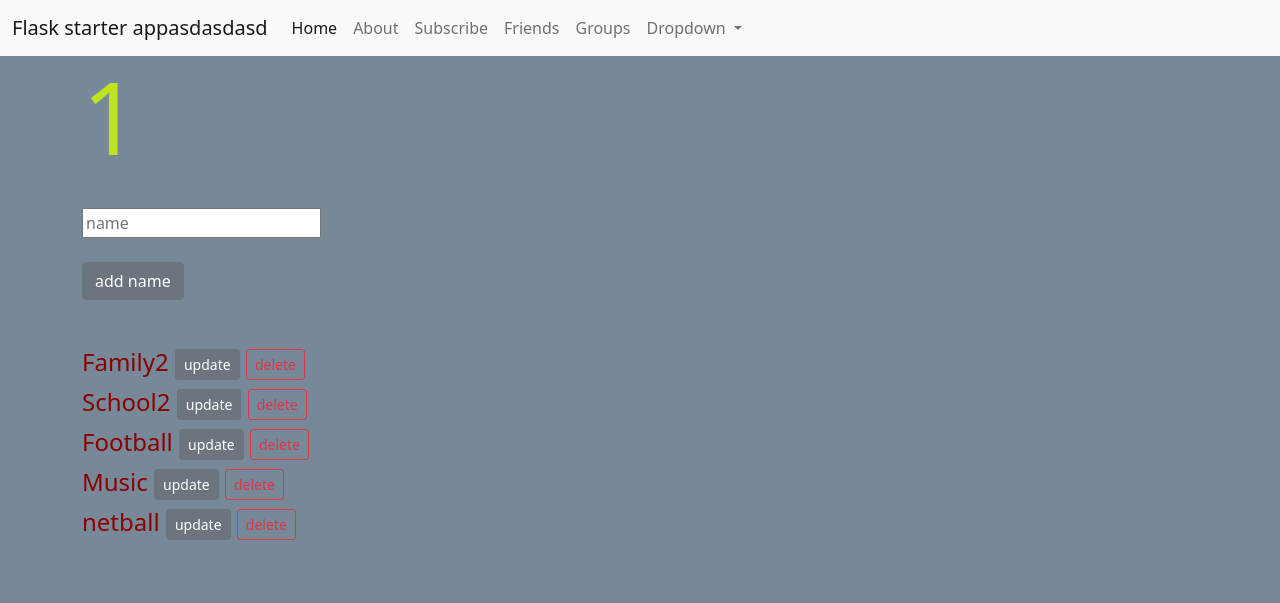
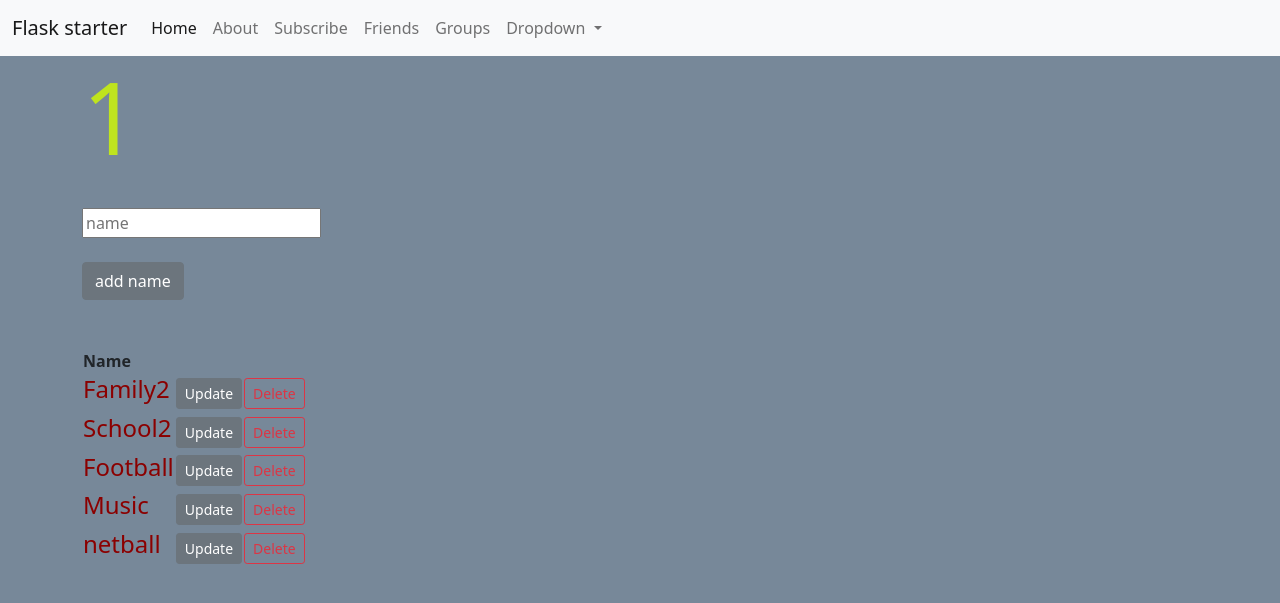
Before and after one commit to nbrown-dsl/flask-codemy-tutorial-series, a Flask app: page /friends/1 in a window 1280 px wide. Shown: the top 603 px of the page. Run offline with Flask 2, Linux system fonts and the light colour scheme; data comes from the database, SQL or seed files in the repository; both versions use the stored data as it was after the commit.

Commit message:
table tags

```diff
--- a/app.py
+++ b/app.py
@@ -8,7 +8,7 @@ app.config['SQLALCHEMY_DATABASE_URI'] = 'sqlite:///friends.db'
 #initialize database
 db = SQLAlchemy(app)
 
-#create database model
+#create model class that can be mapped to database
 class Group(db.Model):
     id = db.Column(db.Integer, primary_key=True)
     name = db.Column(db.String(200),nullable=False)
@@ -26,7 +26,7 @@ class Friend(db.Model):
     group_id = db.Column(db.Integer, db.ForeignKey('group.id'),
         nullable=True)
 
-    #create function to return stringwhen we add something
+    #create function to return string when we create new instance
     def __repr__(self):
         return '<Name %r>' % self.id
 
--- a/templates/base.html
+++ b/templates/base.html
@@ -15,7 +15,7 @@
   <body>
     <nav class="navbar navbar-expand-lg navbar-light bg-light">
         <div class="container-fluid">
-          <a class="navbar-brand" href="#">Flask starter appasdasdasd</a>
+          <a class="navbar-brand" href="#">Flask starter</a>
           <button class="navbar-toggler" type="button" data-bs-toggle="collapse" data-bs-target="#navbarSupportedContent" aria-controls="navbarSupportedContent" aria-expanded="false" aria-label="Toggle navigation">
             <span class="navbar-toggler-icon"></span>
           </button>
--- a/templates/friends.html
+++ b/templates/friends.html
@@ -22,20 +22,31 @@
 </form>
 
  <br><br>
+ <table>
  {% if modelName == 'Friends' %}
-      {% for friend in friends %}
-      <h4> {{friend.name }} <a href="/update/{{friend.id }}/{{modelName}}" class="btn btn-secondary btn-sm">update</a>
-        <a href="/delete/{{friend.id }}/{{modelName}}" class="btn btn-outline-danger btn-sm">delete</a>
-      </h4>
+    <th>Name</th>
+    <th>Group</th>
+    {% for friend in friends %}
+    <tr>
+       <td><h4> {{friend.name }}</h4></td>
+       <td> {{friend.group.name}}</td>
+       <td><a href="/update/{{friend.id }}/{{modelName}}" class="btn btn-secondary btn-sm">Update</a></td>
+       <td><a href="/delete/{{friend.id }}/{{modelName}}" class="btn btn-outline-danger btn-sm">Delete</a></td>
+    </tr>
       {% endfor %}
   {% else %}
+      <th>Name</th>
       {% for group in groups %}
-      <h4> {{group.name }} <a href="/update/{{group.id }}/{{modelName}}" class="btn btn-secondary btn-sm">update</a>
-        <a href="/delete/{{group.id }}/{{modelName}}" class="btn btn-outline-danger btn-sm">delete</a>
-      </h4>
+      <tr>
+        <td><h4> {{group.name }}</h4></td>
+        <td><a href="/update/{{group.id }}/{{modelName}}" class="btn btn-secondary btn-sm">Update</a></td>
+        <td><a href="/delete/{{group.id }}/{{modelName}}" class="btn btn-outline-danger btn-sm">Delete</a></td>
+     </tr>
       {% endfor %}
 
  {% endif %}
+</table>
+
     </div>
 
 
```
Also changed, not shown: friends.db.
